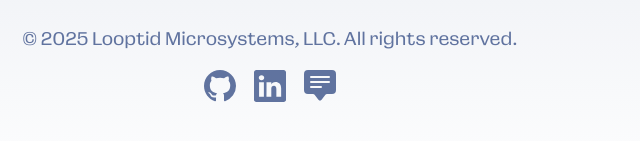
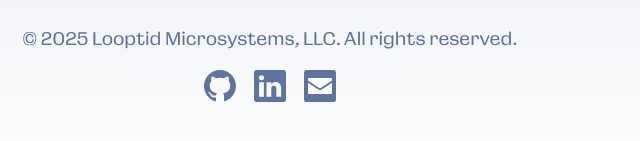
Before and after one commit to mdpearson/looptid-homepage, an Astro site: page /contact in a window 1280 px wide. Shown: the part 847-988 px from the top of the page, 370-1010 px from the left. Built offline with nearby package versions, Linux system fonts and the light colour scheme; Astro itself is replaced by a stand-in of ours; a web font is replaced by a local one.

Commit message:
Update envelope icon, still wrong

```diff
--- a/src/components/Footer.astro
+++ b/src/components/Footer.astro
@@ -24,7 +24,8 @@ import { SITE_TITLE } from '../consts';
 		<a href="/contact">
 			<span class="sr-only">Contact me</span>
 			<svg viewBox="0 0 16 16" aria-hidden="true" width="32" height="32">
-				<path fill="currentColor" d="M0 2a2 2 0 0 1 2-2h12a2 2 0 0 1 2 2v8a2 2 0 0 1-2 2h-2.5a1 1 0 0 0-.8.4l-1.9 2.533a1 1 0 0 1-1.6 0L5.3 12.4a1 1 0 0 0-.8-.4H2a2 2 0 0 1-2-2V2zm3.5 1a.5.5 0 0 0 0 1h9a.5.5 0 0 0 0-1h-9zm0 2.5a.5.5 0 0 0 0 1h9a.5.5 0 0 0 0-1h-9zm0 2.5a.5.5 0 0 0 0 1h5a.5.5 0 0 0 0-1h-5z"/>
+				<path fill="currentColor" d="M0 1.146C0 .513.526 0 1.175 0h13.65C15.474 0 16 .513 16 1.146v13.708c0 .633-.526 1.146-1.175 1.146H1.175C.526 16 0 15.487 0 14.854V1.146z"/>
+				<path fill="white" d="M2.5 4A.5.5 0 0 0 2 4.5v.717l5.671 3.781a.5.5 0 0 0 .658 0L14 5.217V4.5a.5.5 0 0 0-.5-.5h-11zM14 6.383l-5.329 3.553a1.5 1.5 0 0 1-1.342 0L2 6.383V11.5a.5.5 0 0 0 .5.5h11a.5.5 0 0 0 .5-.5V6.383z"/>
 			</svg>
 		</a>
 
```
